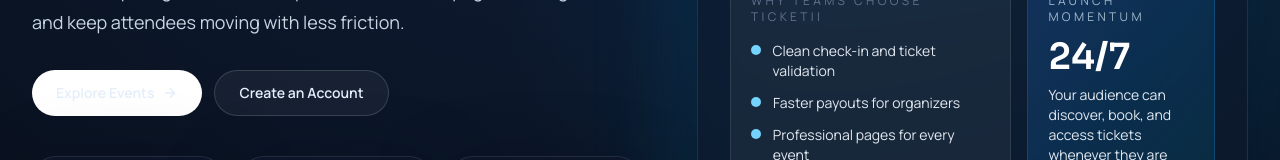
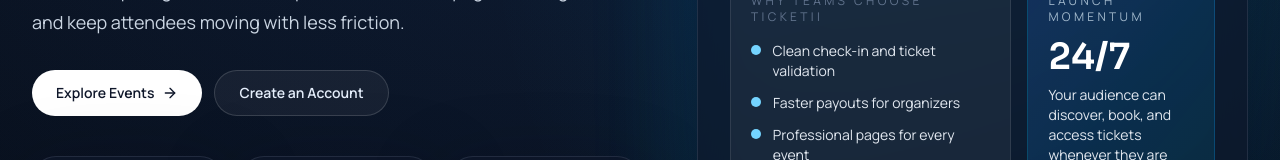
Before and after one commit to Wealthometer/Ticketti-frontend-v2, a React (Vite) app: page / in a window 1280 px wide. Shown: the part 640-800 px from the top of the page. Built offline with nearby package versions, Linux system fonts and the light colour scheme; no server answers.

Commit message:
Update index.css

```diff
--- a/src/index.css
+++ b/src/index.css
@@ -116,3 +116,7 @@
     gap: 1.5rem;
   }
 }
+
+.text-slate-950 {
+  color: #0f172a;
+}
```
